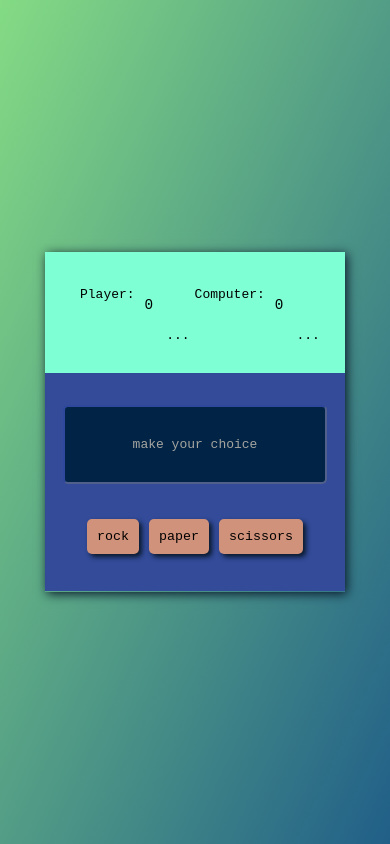
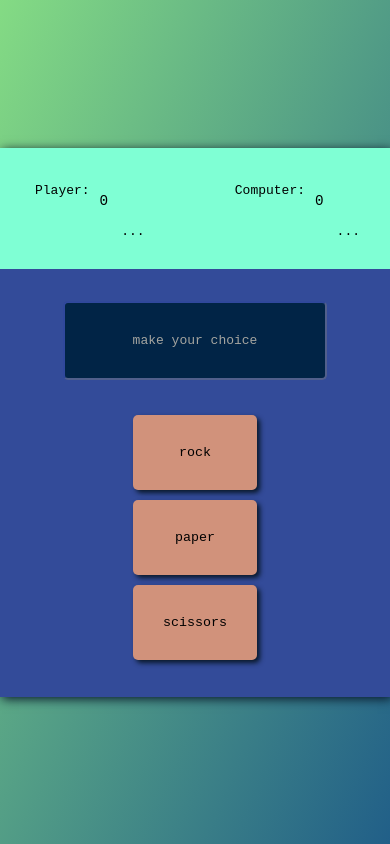
Before and after one commit to pawpac/rock_paper_scissors, a plain HTML site: page index.html in a window 390 px wide. Drawn offline with Linux system fonts and the light colour scheme.

Commit message:
Add media query: switch buttons to flex column

```diff
--- a/styles.css
+++ b/styles.css
@@ -111,3 +111,19 @@ body {
   width: 200px;
   text-align: center;
 }
+
+@media screen and (max-width: 450px) {
+  .game {
+    width: 100vh;
+  }
+
+  .buttons {
+    display: flex;
+    flex-direction: column;
+  }
+
+  .button,
+  .button:hover {
+    padding: 30px;
+  }
+}
```
